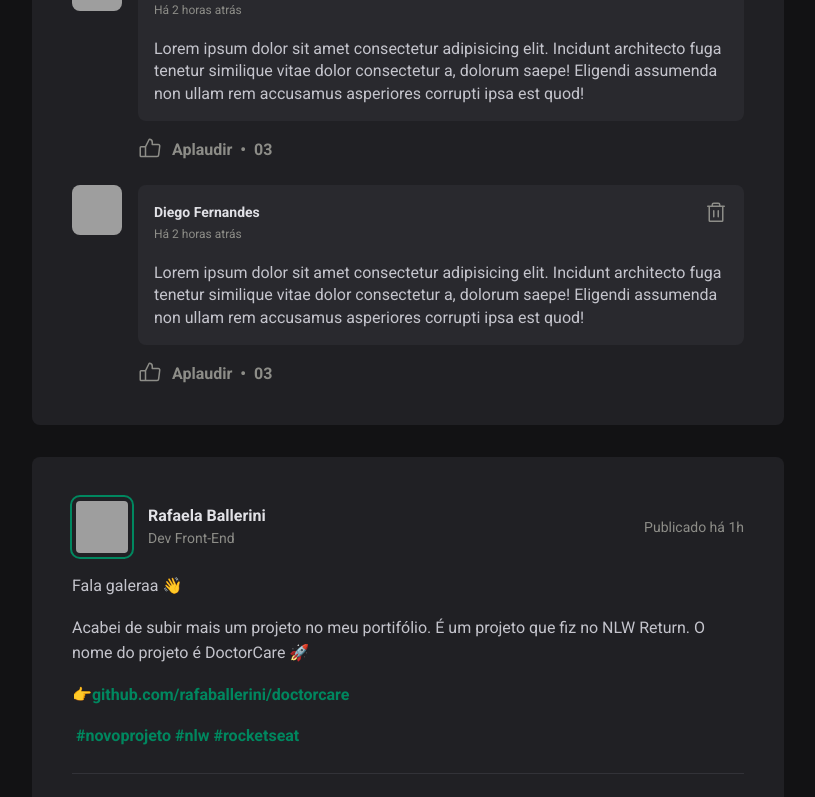
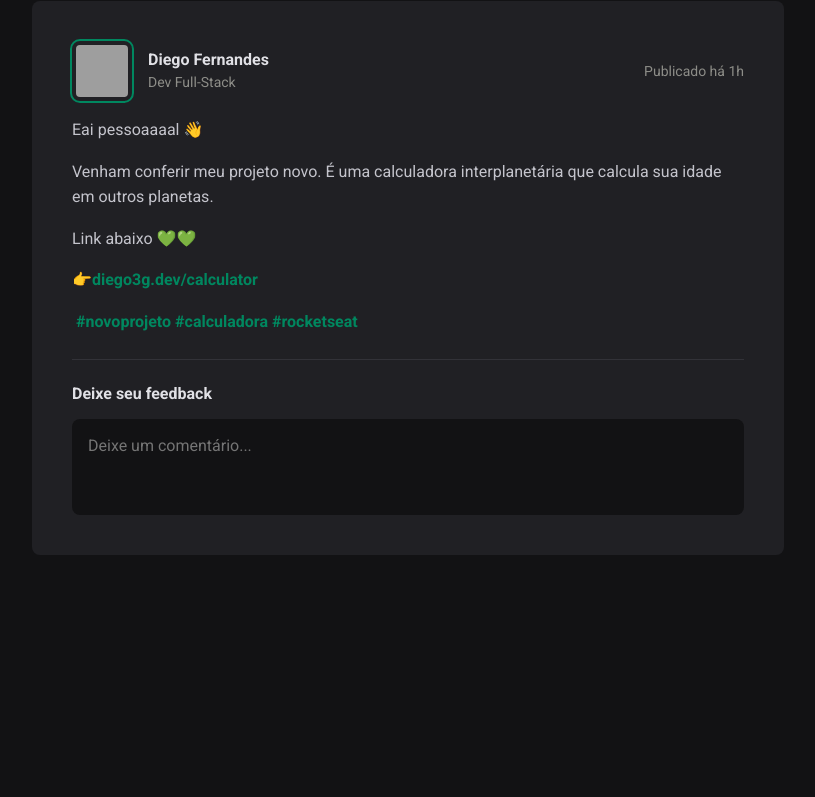
Before and after one commit to thegabrielrodrigues/ignite-feed, a React (Vite) app: page / in a window 1280 px wide. Shown: the part 643-1440 px from the top of the page, without its empty margins (384-1199 px from the left). After the commit the page ends 1230 px from the top, so only its background shows below. Built offline with nearby package versions, Linux system fonts and the light colour scheme; grey boxes are pictures that could not be loaded.

Commit message:
tornando dinâmico o conteúdo dos posts

```diff
--- a/src/components/Comment/index.tsx
+++ b/src/components/Comment/index.tsx
@@ -1,19 +1,26 @@
 import { ThumbsUp, Trash } from '@phosphor-icons/react';
 
 import { Avatar } from '@/components/Avatar';
+import { CommentDTO } from '@/dtos/CommentDTO';
 
 import styles from './styles.module.css';
 
-export function Comment() {
+interface CommentProps {
+  commentData: CommentDTO;
+}
+
+export function Comment({ commentData }: CommentProps) {
+  const { content } = commentData;
+
   return (
     <div className={styles.comment}>
-      <Avatar src="https://github.com/diego3g.png" />
+      <Avatar src="https://github.com/thegabrielrodrigues.png" />
 
       <div className={styles.comment_column}>
         <div className={styles.comment_box}>
           <div className={styles.comment_box_top}>
             <div className={styles.author_and_time}>
-              <strong>Diego Fernandes</strong>
+              <strong>Gabriel Rodrigues</strong>
               <time title="13 de Maio às 14:28" dateTime="2023-05-13 14:28:46">
                 Há 2 horas atrás
               </time>
@@ -23,10 +30,7 @@ export function Comment() {
             </button>
           </div>
 
-          <div className={styles.comment_box_content}>
-            Lorem ipsum dolor sit amet consectetur adipisicing elit. Incidunt architecto fuga tenetur similique vitae dolor consectetur a,
-            dolorum saepe! Eligendi assumenda non ullam rem accusamus asperiores corrupti ipsa est quod!
-          </div>
+          <div className={styles.comment_box_content}>{content}</div>
         </div>
 
         <div className={styles.like_button}>
--- a/src/components/Post/index.tsx
+++ b/src/components/Post/index.tsx
@@ -1,17 +1,42 @@
+import { FormEvent, useState } from 'react';
+
 import { Avatar } from '@/components/Avatar';
 import { Comment } from '@/components/Comment';
+import { CommentDTO } from '@/dtos/CommentDTO';
+import { PostDTO } from '@/dtos/PostDTO';
 
 import styles from './styles.module.css';
 
-export function Post() {
+interface PostProps {
+  postData: PostDTO;
+}
+
+export function Post({ postData }: PostProps) {
+  const [comments, setComments] = useState<CommentDTO[]>([]);
+  const [newTextComment, setNewTextComment] = useState<string>('');
+
+  const { author, content } = postData;
+
+  function handleCreateNewComment(e: FormEvent) {
+    e.preventDefault();
+
+    const commentData: CommentDTO = {
+      content: newTextComment,
+      publishedAt: new Date(),
+    };
+
+    setComments([commentData, ...comments]);
+    setNewTextComment('');
+  }
+
   return (
     <article className={styles.post}>
       <div className={styles.post_top}>
         <div className={styles.post_author}>
-          <Avatar src="https://github.com/rafaballerini.png" hasBorder={true} />
+          <Avatar src={author.avatarURL} hasBorder={true} />
           <div className={styles.author_info}>
-            <strong>Rafaela Ballerini</strong>
-            <span>Dev Front-End</span>
+            <strong>{author.name}</strong>
+            <span>{author.role}</span>
           </div>
         </div>
         <time title="13 de Maio às 08:13" dateTime="2023-05-13 08:13:30">
@@ -20,32 +45,45 @@ export function Post() {
       </div>
 
       <div className={styles.post_content}>
-        <p>Fala galeraa 👋</p>
-        <p>Acabei de subir mais um projeto no meu portifólio. É um projeto que fiz no NLW Return. O nome do projeto é DoctorCare 🚀</p>
-        <p>
-          <a href="#">👉github.com/rafaballerini/doctorcare</a>
-        </p>
-        <p className={styles.hashtag_link}>
-          <a href="#">#novoprojeto</a>
-          <a href="#">#nlw</a>
-          <a href="#">#rocketseat</a>
-        </p>
+        {content.map((line, index) => {
+          switch (line.type) {
+            case 'paragraph':
+              return <p key={index}>{line.content}</p>;
+            case 'link':
+              return (
+                <p key={index}>
+                  <a href="#">{line.content}</a>
+                </p>
+              );
+            case 'hashtags':
+              return (
+                <p key={index} className={styles.hashtag_link}>
+                  {line.content.map((hashtag, index) => (
+                    <a key={index} href="#">
+                      {hashtag}
+                    </a>
+                  ))}
+                </p>
+              );
+          }
+        })}
       </div>
 
       <div className={styles.post_bottom}>
-        <form className={styles.comment_form}>
+        <form className={styles.comment_form} onSubmit={handleCreateNewComment}>
           <div className={styles.leave_feedback}>
             <strong>Deixe seu feedback</strong>
-            <textarea placeholder="Deixe um comentário..." />
+            <textarea onChange={(e) => setNewTextComment(e.target.value)} placeholder="Deixe um comentário..." value={newTextComment} />
           </div>
           <div className={styles.publish_button}>
             <button type="submit">Publicar</button>
           </div>
         </form>
 
-        <div className={styles.comment_list}>
-          <Comment />
-          <Comment />
+        <div className={comments.length && styles.comment_list}>
+          {comments.map((comment, index) => (
+            <Comment key={index} commentData={comment} />
+          ))}
         </div>
       </div>
     </article>
--- /dev/null
+++ b/src/data/db.ts
@@ -0,0 +1,54 @@
+import { PostDTO } from '@/dtos/PostDTO';
+
+export const posts: PostDTO[] = [
+  {
+    id: 1,
+    author: { avatarURL: 'https://github.com/rafaballerini.png', name: 'Rafaela Ballerini', role: 'Dev Front-End' },
+    content: [
+      {
+        type: 'paragraph',
+        content: 'Fala galeraa 👋',
+      },
+      {
+        type: 'paragraph',
+        content: 'Acabei de subir mais um projeto no meu portifólio. É um projeto que fiz no NLW Return. O nome do projeto é DoctorCare 🚀',
+      },
+      {
+        type: 'link',
+        content: '👉rafaballerini.com/doctorcare',
+      },
+      {
+        type: 'hashtags',
+        content: ['#novoprojeto', '#nlw', '#rocketseat'],
+      },
+    ],
+    publishedAt: new Date('2023-05-13 08:13:30'),
+  },
+  {
+    id: 2,
+    author: { avatarURL: 'https://github.com/diego3g.png', name: 'Diego Fernandes', role: 'Dev Full-Stack' },
+    content: [
+      {
+        type: 'paragraph',
+        content: 'Eai pessoaaaal 👋',
+      },
+      {
+        type: 'paragraph',
+        content: 'Venham conferir meu projeto novo. É uma calculadora interplanetária que calcula sua idade em outros planetas.',
+      },
+      {
+        type: 'paragraph',
+        content: 'Link abaixo 💚💚',
+      },
+      {
+        type: 'link',
+        content: '👉diego3g.dev/calculator',
+      },
+      {
+        type: 'hashtags',
+        content: ['#novoprojeto', '#calculadora', '#rocketseat'],
+      },
+    ],
+    publishedAt: new Date('2023-04-28 18:47:00'),
+  },
+];
--- /dev/null
+++ b/src/dtos/CommentDTO.ts
@@ -0,0 +1,4 @@
+export interface CommentDTO {
+  content: string;
+  publishedAt: Date;
+}
--- /dev/null
+++ b/src/dtos/PostDTO.ts
@@ -0,0 +1,20 @@
+export interface PostDTO {
+  id: number;
+  author: {
+    avatarURL: string;
+    name: string;
+    role: string;
+  };
+  content: PostContent[];
+  publishedAt: Date;
+}
+
+type PostContent =
+  | {
+      type: 'paragraph' | 'link';
+      content: string;
+    }
+  | {
+      type: 'hashtags';
+      content: string[];
+    };
--- a/src/pages/Home/index.tsx
+++ b/src/pages/Home/index.tsx
@@ -1,6 +1,7 @@
 import { Header } from '@/components/Header';
 import { Post } from '@/components/Post';
 import { Sidebar } from '@/components/Sidebar';
+import { posts } from '@/data/db';
 
 import styles from './styles.module.css';
 
@@ -13,8 +14,9 @@ export function Home() {
         <Sidebar />
 
         <main>
-          <Post />
-          <Post />
+          {posts.map((post) => (
+            <Post key={post.id} postData={post} />
+          ))}
         </main>
       </div>
     </div>
```
